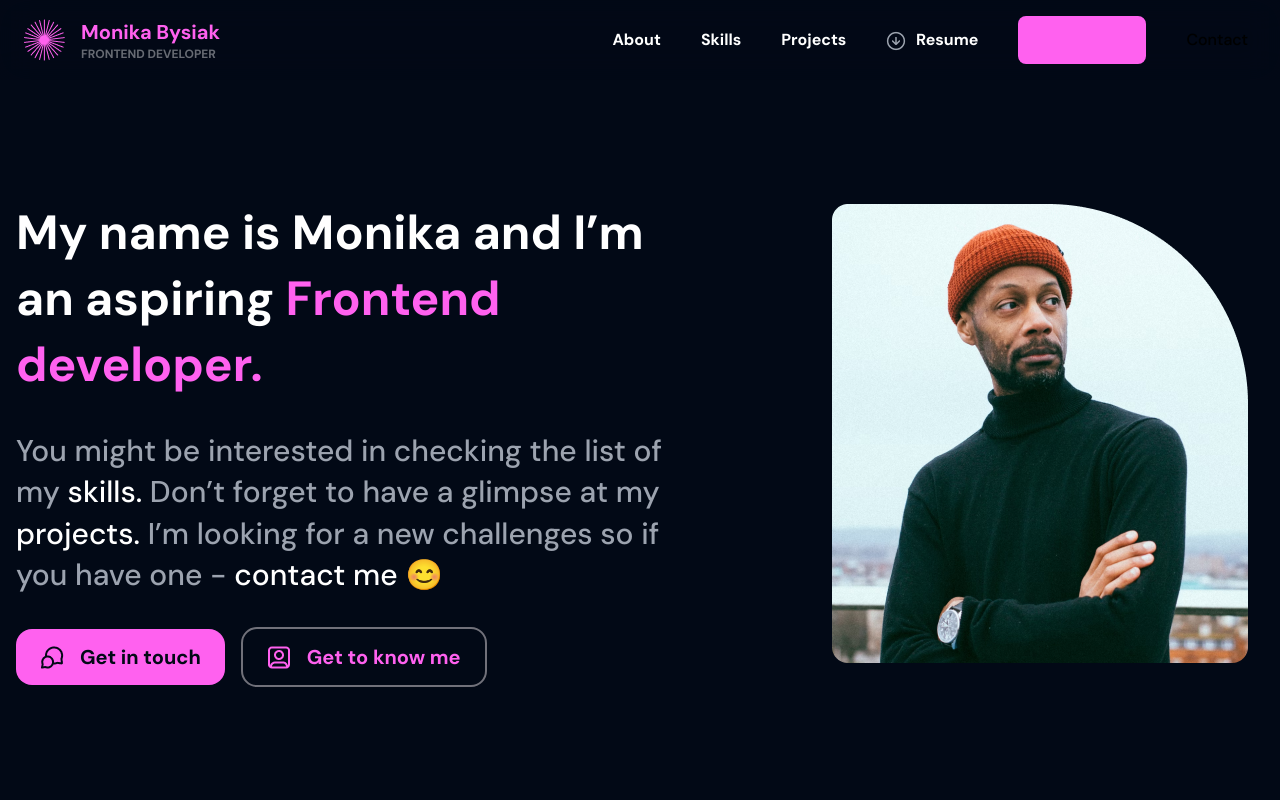
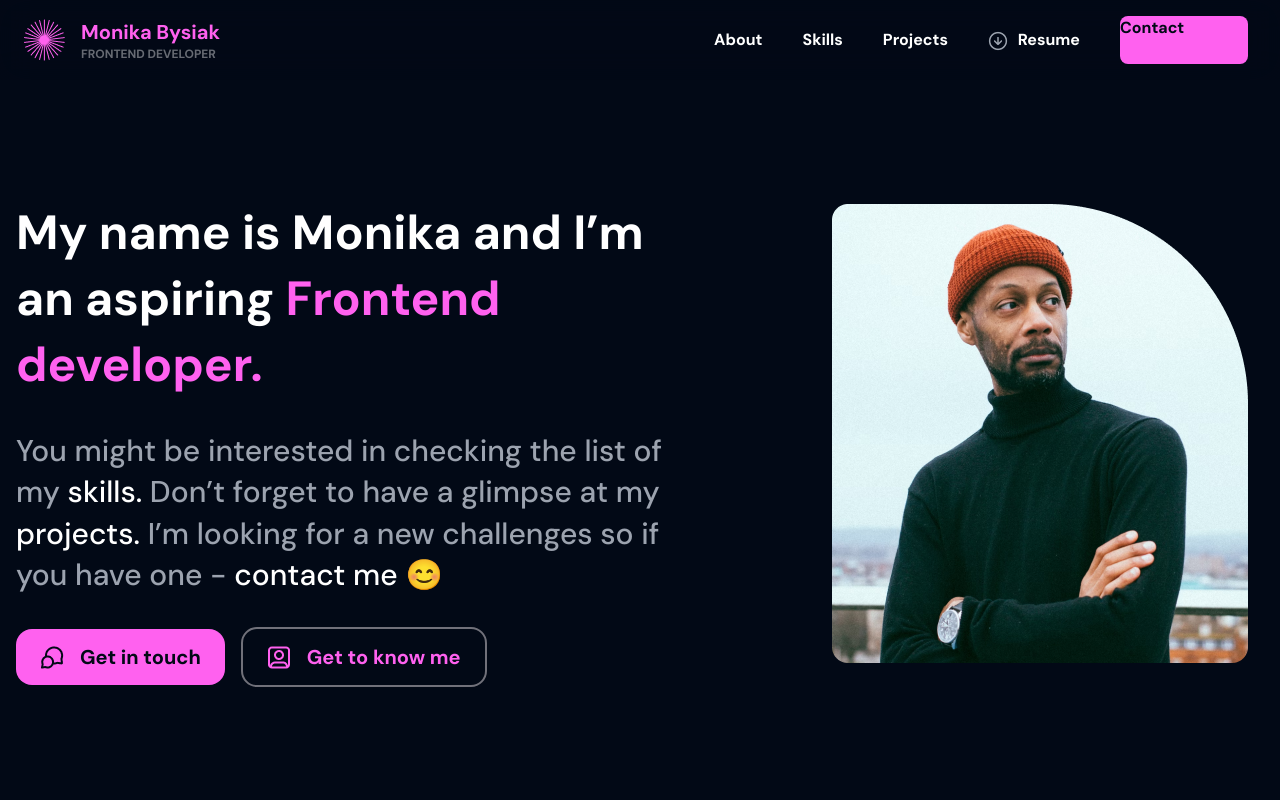
Before and after one commit to moniabysiak/portfolio, a website built with Parcel: page src/index.html in a window 1280 px wide. Shown: the top 800 px of the page. Built offline with nearby package versions, Linux system fonts and the light colour scheme; no server answers.

Commit message:
fixed a with contact

```diff
--- a/src/index.html
+++ b/src/index.html
@@ -29,7 +29,7 @@
                     <a class="text-white font-bold" href="#"> <img class="pr-1.5 inline-block" src="./images/resume.png"
                             alt="resume" />
                         Resume</a>
-                    <a class="bg-pink h-12 w-32 rounded-lg text-page font-bold" href="#contact"></a>
+                    <a class="bg-pink h-12 w-32 rounded-lg text-page font-bold" href="#contact">
                         Contact </a>
                 </div>
             </nav>
```
